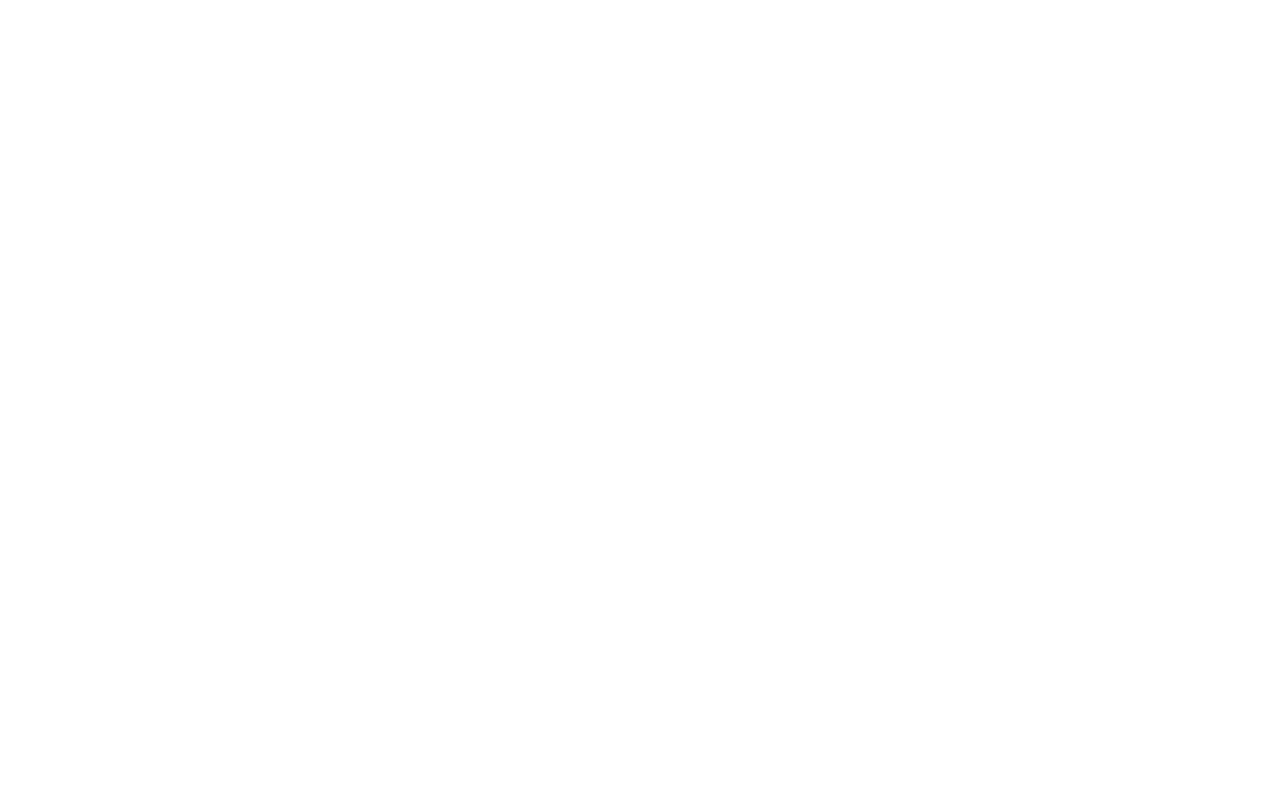
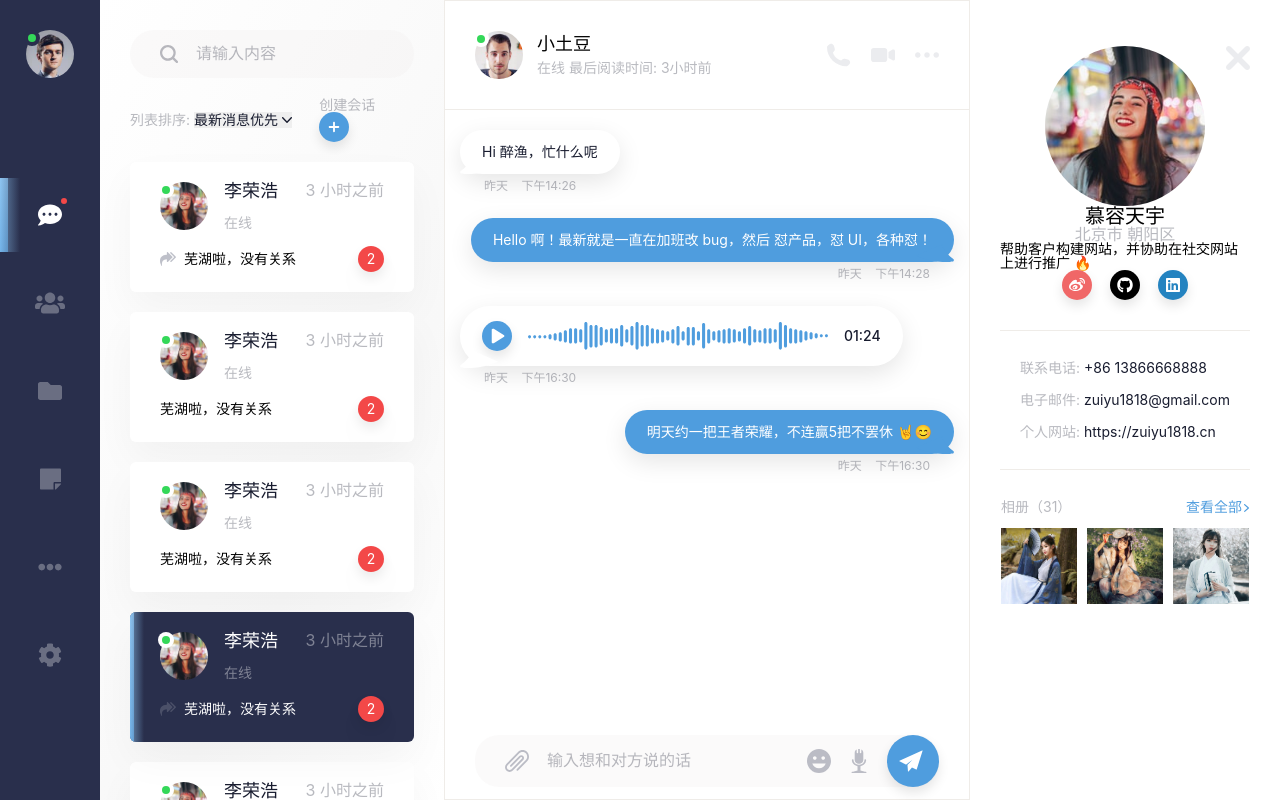
Before and after one commit to wyx1818/chat-ui, a React (Create React App) app: page / in a window 1280 px wide. Built offline with nearby package versions, Linux system fonts and the light colour scheme.

Commit message:
feat(src/chatapp): 完成首页组装

```diff
--- a/src/App.js
+++ b/src/App.js
@@ -1,11 +1,14 @@
 import React from 'react'
-
-import useColorSwitch from './useColorSwitch'
+import ChatApp from './components/ChatApp'
+import theme from './theme'
+import { ThemeProvider } from 'styled-components'
 
 function App() {
-  const [color, handleButtonClick] = useColorSwitch()
-  const [color2, handleButton2Click] = useColorSwitch('#0000ff', '#ff00ff')
-  return <div></div>
+  return (
+    <ThemeProvider theme={theme}>
+      <ChatApp />
+    </ThemeProvider>
+  )
 }
 
 export default App
--- /dev/null
+++ b/src/components/ChatApp/index.jsx
@@ -0,0 +1,36 @@
+import React from 'react'
+import PropTypes from 'prop-types'
+
+import StyledChatApp, { Content, Nav, SideBar, Drawer } from './style'
+import NavBar from '../NavBar'
+import MessageList from '../MessageList'
+import Conversation from '../Conversation'
+import Profile from '../Profile'
+
+function ChatApp ({ children, ...rest }) {
+  return (
+    <StyledChatApp { ...rest }>
+      <Nav>
+        <NavBar/>
+      </Nav>
+
+      <SideBar>
+        <MessageList/>
+      </SideBar>
+
+      <Content>
+        <Conversation/>
+      </Content>
+
+      <Drawer>
+        <Profile/>
+      </Drawer>
+    </StyledChatApp>
+  )
+}
+
+ChatApp.propTypes = {
+  children: PropTypes.any
+}
+
+export default ChatApp
--- /dev/null
+++ b/src/components/ChatApp/style.jsx
@@ -0,0 +1,37 @@
+import styled from 'styled-components'
+
+// 布局导航
+const Nav = styled.div`
+  flex-shrink: 0;
+`
+
+// 侧边栏
+const SideBar = styled.aside`
+  max-width: 448px;
+  min-width: 344px;
+  height: 100vh;
+  flex: 1;
+  background: ${({ theme }) => theme.gradiantGray};
+`
+
+// 布局内容区域
+const Content = styled.main`
+  flex: 2;
+  position: relative;
+`
+
+// 滑动抽屉
+const Drawer = styled.div`
+  max-width: 310px;
+`
+
+const StyledChatApp = styled.div`
+  display: flex;
+  height: 100vh;
+  width: 100vw;
+  overflow: hidden;
+  position: relative;
+`
+
+export default StyledChatApp
+export {Nav, SideBar, Content, Drawer}
--- a/src/index.js
+++ b/src/index.js
@@ -8,9 +8,9 @@
 
 ReactDOM.render(
   <React.StrictMode>
-    <ThemeProvider theme={theme}>
+
       <App />
-    </ThemeProvider>
+
   </React.StrictMode>,
   document.getElementById('root')
 )
--- a/src/theme.js
+++ b/src/theme.js
@@ -16,7 +16,8 @@
   background: 'white',
   inactiveColor: 'rgba(41, 47, 76, 0.3)',
   inactiveColorDark: 'white',
-
+  gradiantGray: 'linear-gradient(119.19deg, #FFF 0%,#F8F8F8 65.34%, #fff 100% )'
+,
   // 字体大小
   XXSmall: '0.8rem',
   XSmall: '1rem',
```
Also changed, not shown: 1 other file (tests, documents, lock files or other folders).
